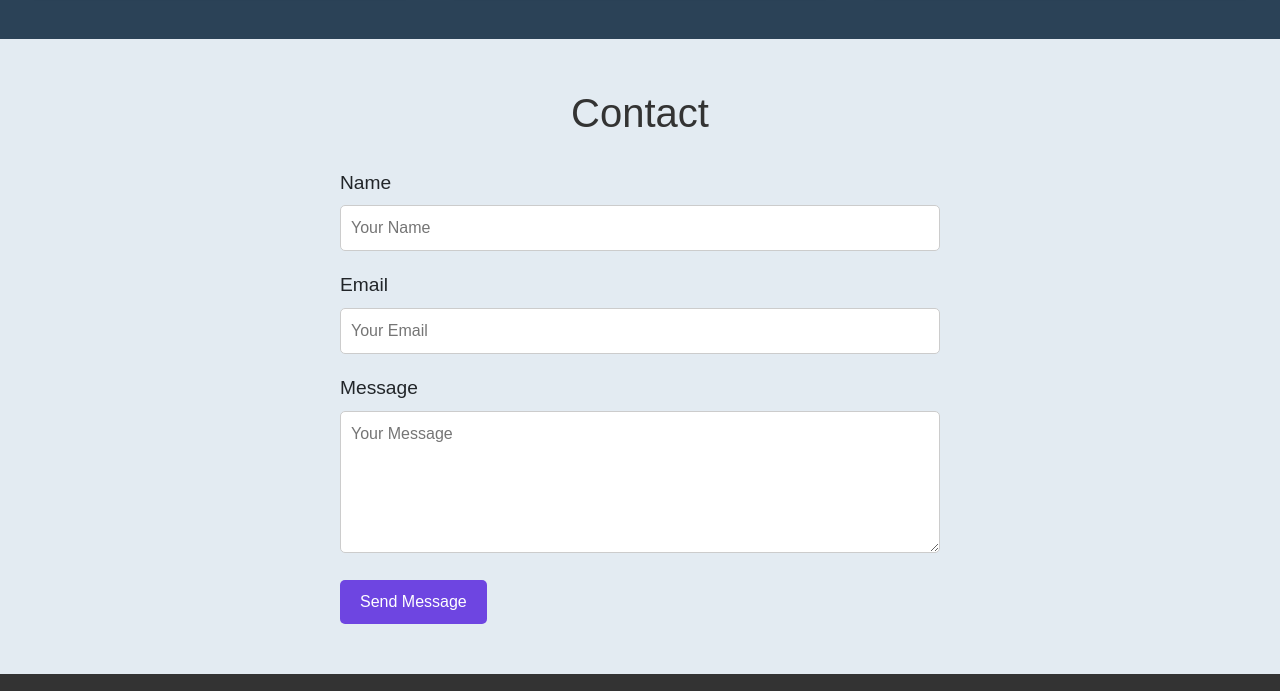
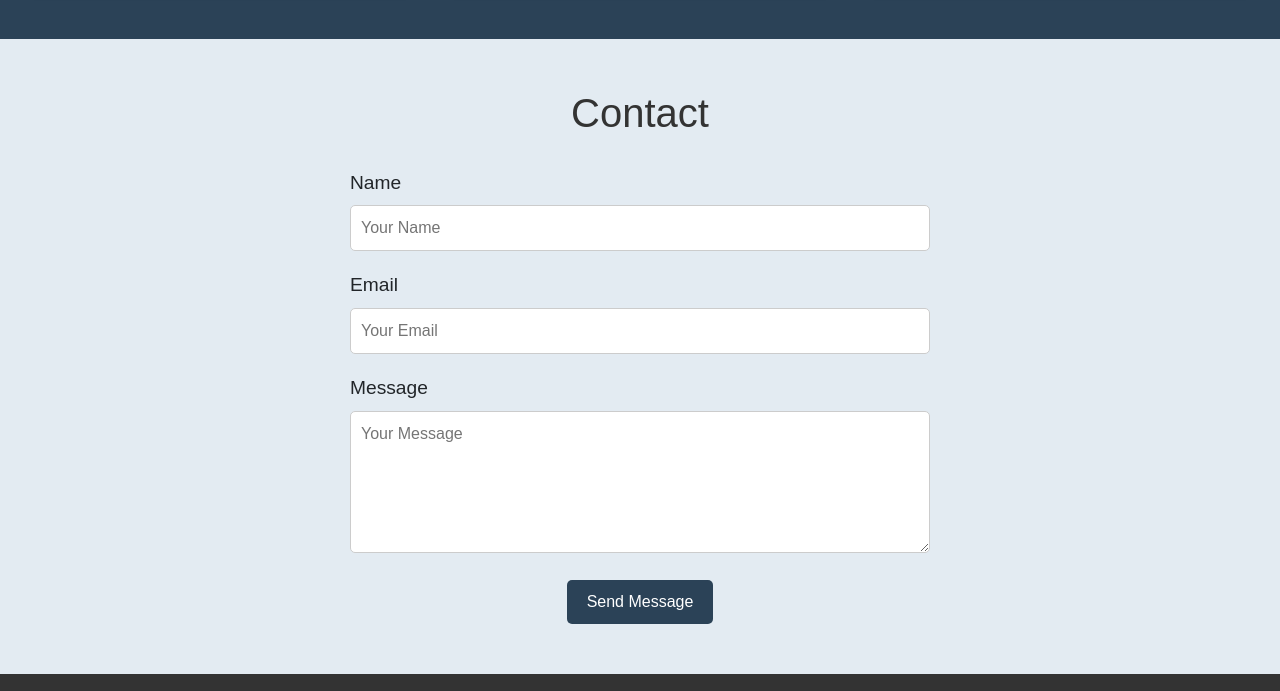
Before and after one commit to nishchay99sharma/Task-1, a plain HTML site: page index.htm in a window 1280 px wide. Shown: the part 1625-2316 px from the top of the page. Drawn offline with nearby package versions, Linux system fonts and the light colour scheme.

Commit message:
Update style.css

```diff
--- a/style.css
+++ b/style.css
@@ -301,6 +301,7 @@ nav ul li a:hover {
 }
 
 .contact-form {
+  padding: 0 10px 0 10px;
   width: 100%;
   max-width: 600px;
   margin: 0 auto;
@@ -327,7 +328,9 @@ nav ul li a:hover {
 }
 
 button[type="submit"] {
-  background-color: #6e45e1;
+  display: block;
+  margin: 0 auto;
+  background-color: #2b4257;
   color: white;
   padding: 10px 20px;
   border: none;
```
